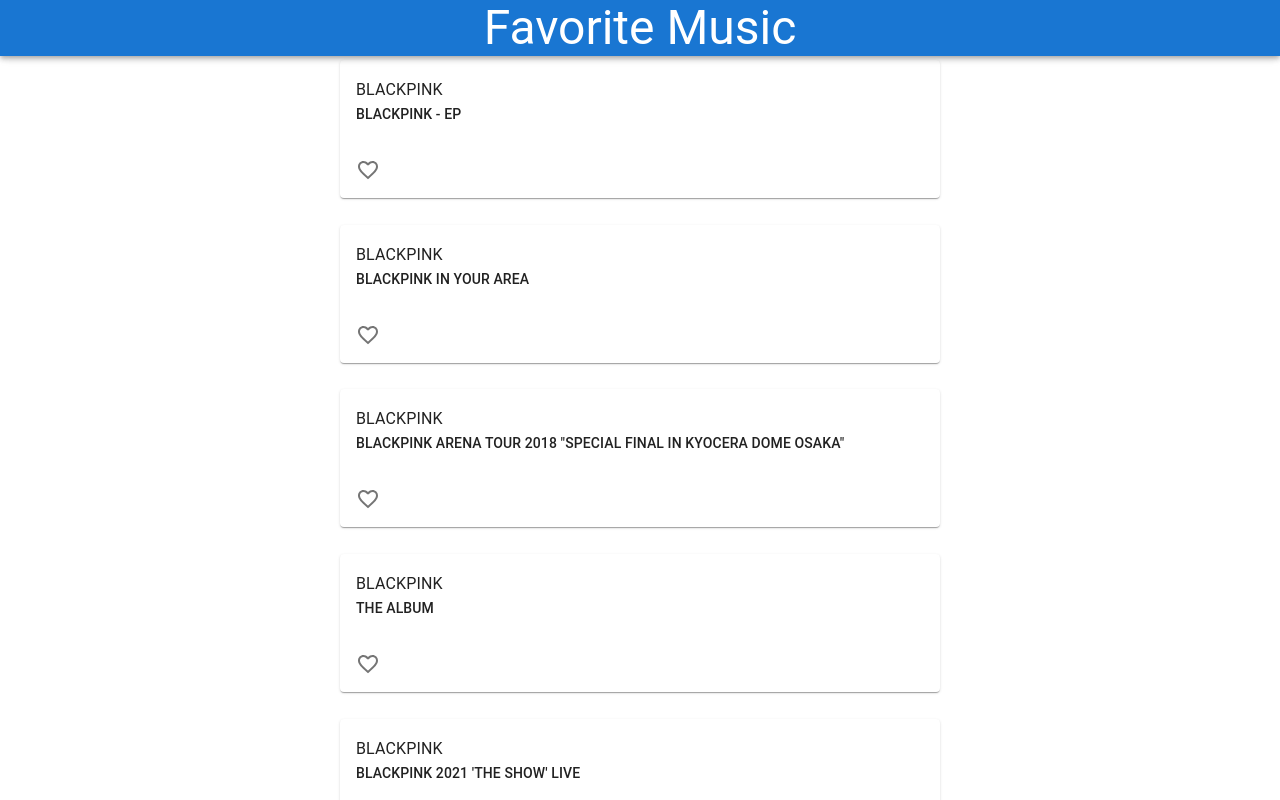
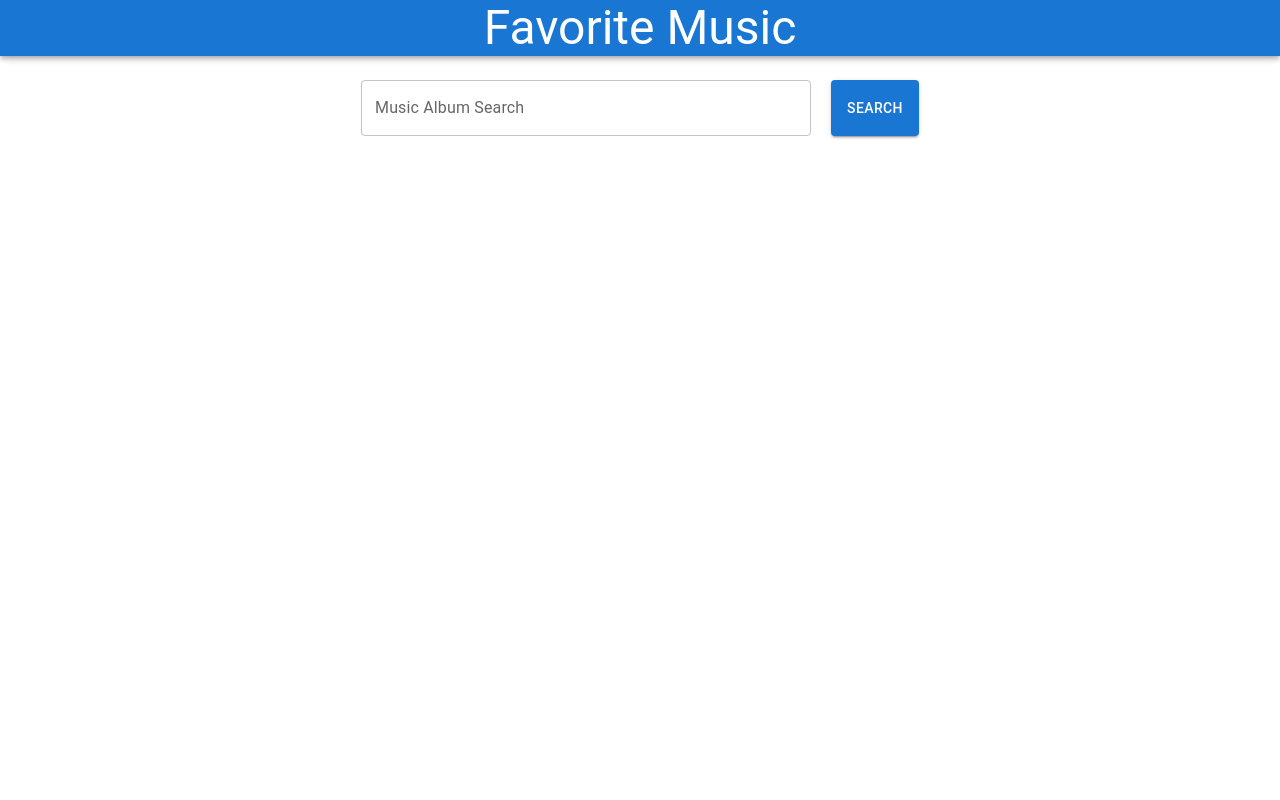
Before and after one commit to govldbstj/react, a React app: page / in a window 1280 px wide. Shown: the top 800 px of the page. Built offline with nearby package versions, Linux system fonts and the light colour scheme; the HTML template or start-up script is replaced by a standard one.

Commit message:
Add SearchPage, Fix Music List, and Use react-dom/client

```diff
--- a/src/App.js
+++ b/src/App.js
@@ -1,7 +1,6 @@
 import React from 'react';
 import {Typography, AppBar, CssBaseline} from '@mui/material';
-import MusicList from './MusicList';
-import music_list from './data';
+import SearchPage from './SearchPage';
 
 export default function App () {
     return (
@@ -13,8 +12,7 @@
             </AppBar>
 
             <div style={{height: 60, width: '100%'}}></div>
-            <MusicList list={music_list}>
-            </MusicList>
+            <SearchPage/>
 
         </React.Fragment>
     )
--- a/src/MusicList.js
+++ b/src/MusicList.js
@@ -22,7 +22,7 @@
     const [likes, setLikes] = React.useState({});
     const [snackState, setSnackState] = React.useState({open : false, msg : ''})
 
-    const toggleFavorite = (id) => () => {
+    const toggleFavorite = (id, name) => () => {
         // React Hooks useState() with Object
         // https://stackoverflow.com/questions/54150783/react-hooks-usestate-with-object
 
@@ -31,7 +31,7 @@
         setLikes({...likes, [id] : !likes[id]});
 
         //snackState = { open : true, msg : `${id} is clicked`}
-        setSnackState({...snackState, open : true, msg : `${id} is clicked` })
+        setSnackState({...snackState, open : true, msg : `${name} is clicked` })
     }
 
     const handleSnackbarClose = (event, reason) => {
@@ -44,7 +44,7 @@
 
     return (
         <div>
-            {list.results.map(item => {
+            {list.map(item => {
                 return (
                 <Card sx={styles.card} key={item.collectionId}>
                     <CardContent>
@@ -52,7 +52,7 @@
                         <Typography variant="subtitle2"> {item.collectionCensoredName}</Typography>
                     </CardContent>
                     <CardActions>
-                        <IconButton  onClick={toggleFavorite(item.collectionId)}>
+                        <IconButton  onClick={toggleFavorite(item.collectionId, item.collectionName)}>
                             {(likes[item.collectionId] === true) ?
                                 <Favorite /> : <FavoriteBorder /> }
                         </IconButton>
--- /dev/null
+++ b/src/SearchPage.js
@@ -0,0 +1,45 @@
+import React from 'react';
+import {Button, TextField} from '@mui/material';
+import MusicList from './MusicList';
+
+export default function SearchPage () {
+    const [searchWord, setSearchWord] = React.useState('');
+    const [music_list, setMusicList] = React.useState([]);
+
+    const handleSearch = (event) => {
+        event.preventDefault();
+        console.log(searchWord);
+        setSearchWord('');
+        fetch(`http://itunes.apple.com/search?term=${searchWord}&entity=album`)
+        .then(r => r.json()).then(r => {
+            console.log(r);
+            setMusicList(r.results);
+            setSearchWord('');
+        }).catch(e => console.log('error when search musician'));
+    }
+
+    const handleSearchTextChange = (event) => {
+        setSearchWord(event.target.value);
+    }
+
+    return (
+        <React.Fragment>
+
+            <form style={{display: 'flex', marginTop : 20, marginBottom : 15}}>
+                <div style={{display : 'flex', marginLeft : 'auto', marginRight : 'auto',}}>
+                    <TextField variant="outlined" label="Music Album Search" type="search" style={{width : 450}}
+                        onChange={handleSearchTextChange} value={searchWord}>
+                    </TextField>
+                    <Button variant="contained" color="primary"
+                        type="submit" onClick={handleSearch}
+                        style={{marginLeft : 20}}>
+                        Search
+                    </Button>
+                </div>
+            </form>
+
+            <MusicList list={music_list}>
+            </MusicList>
+        </React.Fragment>
+    )
+}
--- a/src/index.js
+++ b/src/index.js
@@ -1,5 +1,6 @@
 import React from 'react';
-import ReactDOM from 'react-dom';
+import { createRoot } from 'react-dom/client';
 import App from './App';
 
-ReactDOM.render(<App/>, document.getElementById('app'));
+const root = createRoot(document.getElementById('app'));
+root.render(<App tab="home" />);
```
Also changed, not shown: 1 other file (tests, documents, lock files or other folders).
